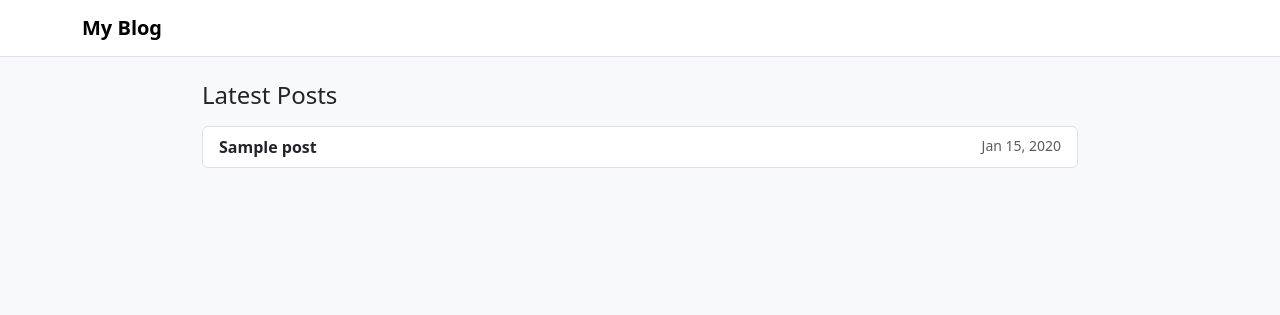
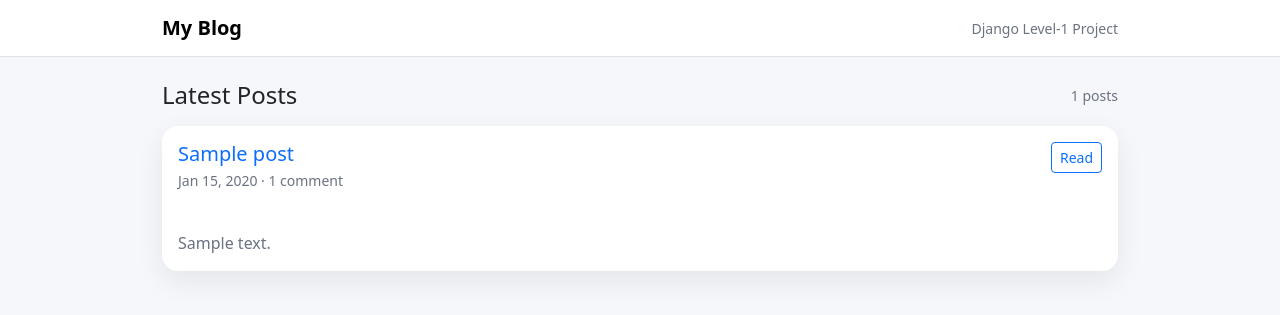
Before and after one commit to AmiNul030/django-blog, a Django app: page / in a window 1280 px wide. Shown: the top 315 px of the page. Run offline with Django 5.2, Linux system fonts and the light colour scheme; tables that the repository leaves empty hold one stand-in row (values such as "Sample post").

Commit message:
updated ui

```diff
--- a/blog/templates/blog/base.html
+++ b/blog/templates/blog/base.html
@@ -1,19 +1,31 @@
 <!doctype html>
-<html>
+<html lang="en">
 <head>
   <meta charset="utf-8">
+  <meta name="viewport" content="width=device-width, initial-scale=1">
   <title>My Blog</title>
+
   <link href="https://cdn.jsdelivr.net/npm/bootstrap@5.3.3/dist/css/bootstrap.min.css" rel="stylesheet">
+
+  <style>
+    body { background: #f6f7fb; }
+    .container-narrow { max-width: 980px; }
+    .card { border: 0; border-radius: 16px; }
+    .soft-shadow { box-shadow: 0 10px 28px rgba(16, 24, 40, 0.08); }
+    .muted { color: #6b7280; }
+  </style>
 </head>
-<body class="bg-light">
-  <nav class="navbar bg-white border-bottom">
-    <div class="container">
+
+<body>
+  <nav class="navbar navbar-expand-lg bg-white border-bottom">
+    <div class="container container-narrow">
       <a class="navbar-brand fw-bold" href="{% url 'post_list' %}">My Blog</a>
+      <span class="ms-auto muted small">Django Level-1 Project</span>
     </div>
   </nav>
 
-  <div class="container py-4" style="max-width: 900px;">
+  <main class="container container-narrow py-4">
     {% block content %}{% endblock %}
-  </div>
+  </main>
 </body>
 </html>
--- a/blog/templates/blog/post_list.html
+++ b/blog/templates/blog/post_list.html
@@ -1,19 +1,74 @@
 {% extends "blog/base.html" %}
 {% block content %}
 
-<h1 class="h4 mb-3">Latest Posts</h1>
+<div class="d-flex align-items-center justify-content-between mb-3">
+  <h1 class="h4 m-0">Latest Posts</h1>
+  <span class="muted small">{{ page_obj.paginator.count }} posts</span>
+</div>
 
-<div class="list-group">
+<div class="row g-3">
   {% for post in posts %}
-    <a class="list-group-item list-group-item-action" href="{% url 'post_detail' post.slug %}">
-      <div class="d-flex justify-content-between">
-        <div class="fw-semibold">{{ post.title }}</div>
-        <small class="text-muted">{{ post.created_at|date:"M d, Y" }}</small>
+    <div class="col-12">
+      <div class="card soft-shadow">
+        <div class="card-body">
+          <div class="d-flex justify-content-between align-items-start gap-3">
+            <div>
+              <a class="text-decoration-none" href="{% url 'post_detail' post.slug %}">
+                <h2 class="h5 mb-1">{{ post.title }}</h2>
+              </a>
+              <div class="muted small">
+                {{ post.created_at|date:"M d, Y" }} ·
+                {{ post.comment_count }} comment{{ post.comment_count|pluralize }}
+              </div>
+            </div>
+
+            <a class="btn btn-outline-primary btn-sm" href="{% url 'post_detail' post.slug %}">
+              Read
+            </a>
+          </div>
+
+          <div class="mt-3 muted" style="white-space: pre-line;">
+            {{ post.body|truncatechars:160 }}
+          </div>
+        </div>
       </div>
-    </a>
+    </div>
   {% empty %}
-    <div class="text-muted">No posts yet. Add some from admin.</div>
+    <div class="text-center py-5 muted">
+      No posts yet. Add some from admin.
+    </div>
   {% endfor %}
 </div>
 
+<!-- Pagination -->
+{% if page_obj.paginator.num_pages > 1 %}
+<nav class="mt-4">
+  <ul class="pagination justify-content-center">
+
+    {% if page_obj.has_previous %}
+      <li class="page-item">
+        <a class="page-link" href="?page={{ page_obj.previous_page_number }}">Previous</a>
+      </li>
+    {% else %}
+      <li class="page-item disabled"><span class="page-link">Previous</span></li>
+    {% endif %}
+
+    <li class="page-item disabled">
+      <span class="page-link">
+        Page {{ page_obj.number }} of {{ page_obj.paginator.num_pages }}
+      </span>
+    </li>
+
+    {% if page_obj.has_next %}
+      <li class="page-item">
+        <a class="page-link" href="?page={{ page_obj.next_page_number }}">Next</a>
+      </li>
+    {% else %}
+      <li class="page-item disabled"><span class="page-link">Next</span></li>
+    {% endif %}
+
+  </ul>
+</nav>
+{% endif %}
+
 {% endblock %}
--- a/blog/views.py
+++ b/blog/views.py
@@ -1,23 +1,45 @@
-from django.shortcuts import render,get_object_or_404,redirect
+from django.shortcuts import render, get_object_or_404, redirect
+from django.core.paginator import Paginator
+from django.db.models import Count
+
 from .models import Post
 from .forms import CommentForm
 
+
 def Post_list(request):
-    posts=Post.objects.all().order_by("-created_at")
-    return render(request,'blog/post_list.html',{'posts':posts})
+    # comment_count added using annotate
+    qs = Post.objects.annotate(comment_count=Count("comments")).order_by("-created_at")
 
-def Post_detail(request,slug):
-    post=get_object_or_404(Post,slug=slug)
-    comments=post.comments.all().order_by("-created_at")
+    paginator = Paginator(qs, 5)  # 5 posts per page
+    page_number = request.GET.get("page")
+    page_obj = paginator.get_page(page_number)
 
-    if request.method=="POST":
-        form=CommentForm(request.POST)
+    return render(request, "blog/post_list.html", {
+        "posts": page_obj,        # keep your template loop working
+        "page_obj": page_obj,
+    })
+
+
+def Post_detail(request, slug):
+    post = get_object_or_404(Post, slug=slug)
+    comments = post.comments.all().order_by("-created_at")
+
+    # small "recent posts" list for sidebar
+    recent_posts = Post.objects.exclude(pk=post.pk).order_by("-created_at")[:5]
+
+    if request.method == "POST":
+        form = CommentForm(request.POST)
         if form.is_valid():
-            comment=form.save(commit=False)
-            comment.post=post
+            comment = form.save(commit=False)
+            comment.post = post
             comment.save()
-            return redirect('post_detail',slug=post.slug)
+            return redirect("post_detail", slug=post.slug)
     else:
-        form=CommentForm()
-    return render(request,'blog/post_detail.html',
-                  {'post':post,'comments':comments,'form':form})
+        form = CommentForm()
+
+    return render(request, "blog/post_detail.html", {
+        "post": post,
+        "comments": comments,
+        "form": form,
+        "recent_posts": recent_posts,
+    })
```
Also changed, not shown: blog/templates/blog/post_detail.html (+38 -9 lines).
